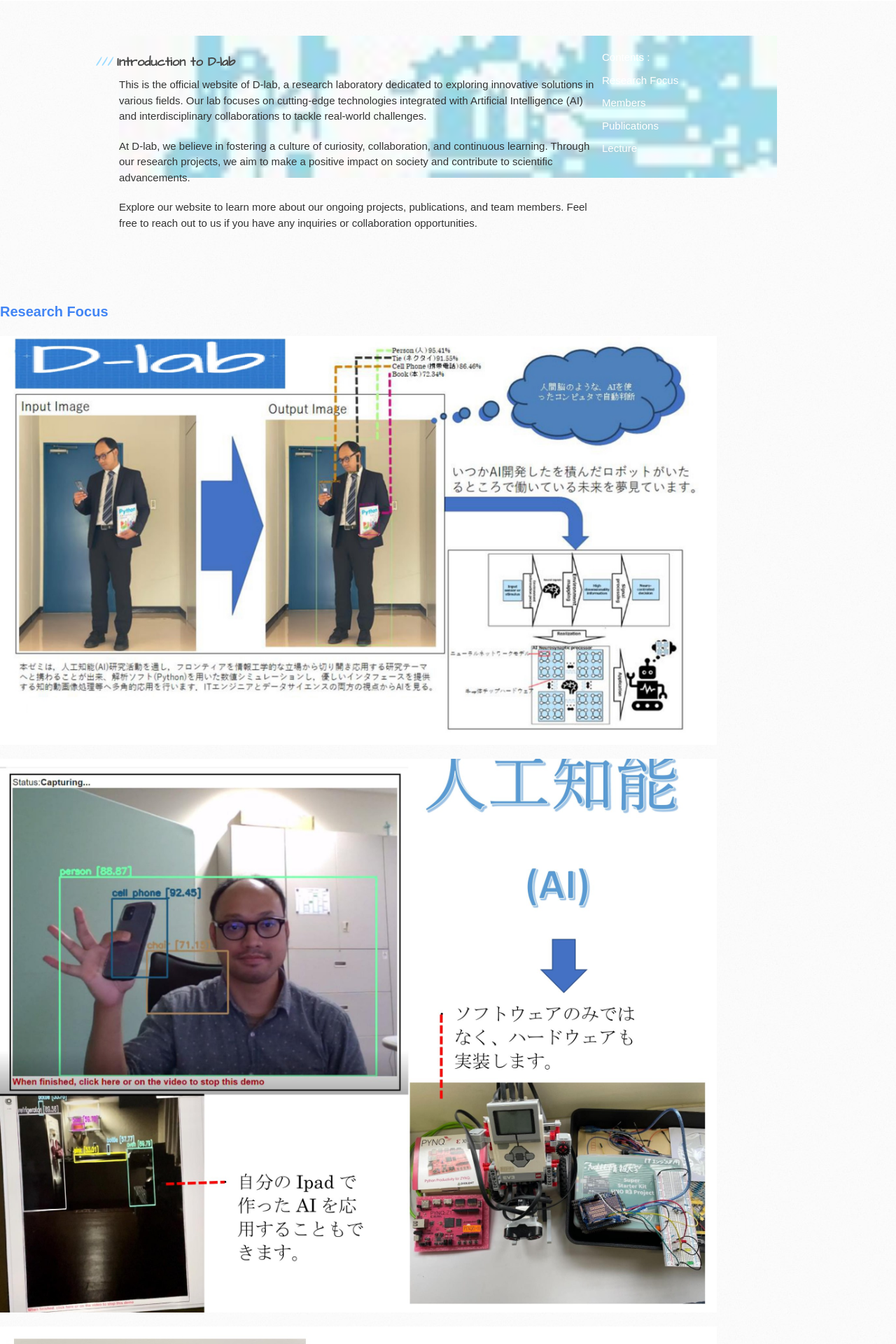
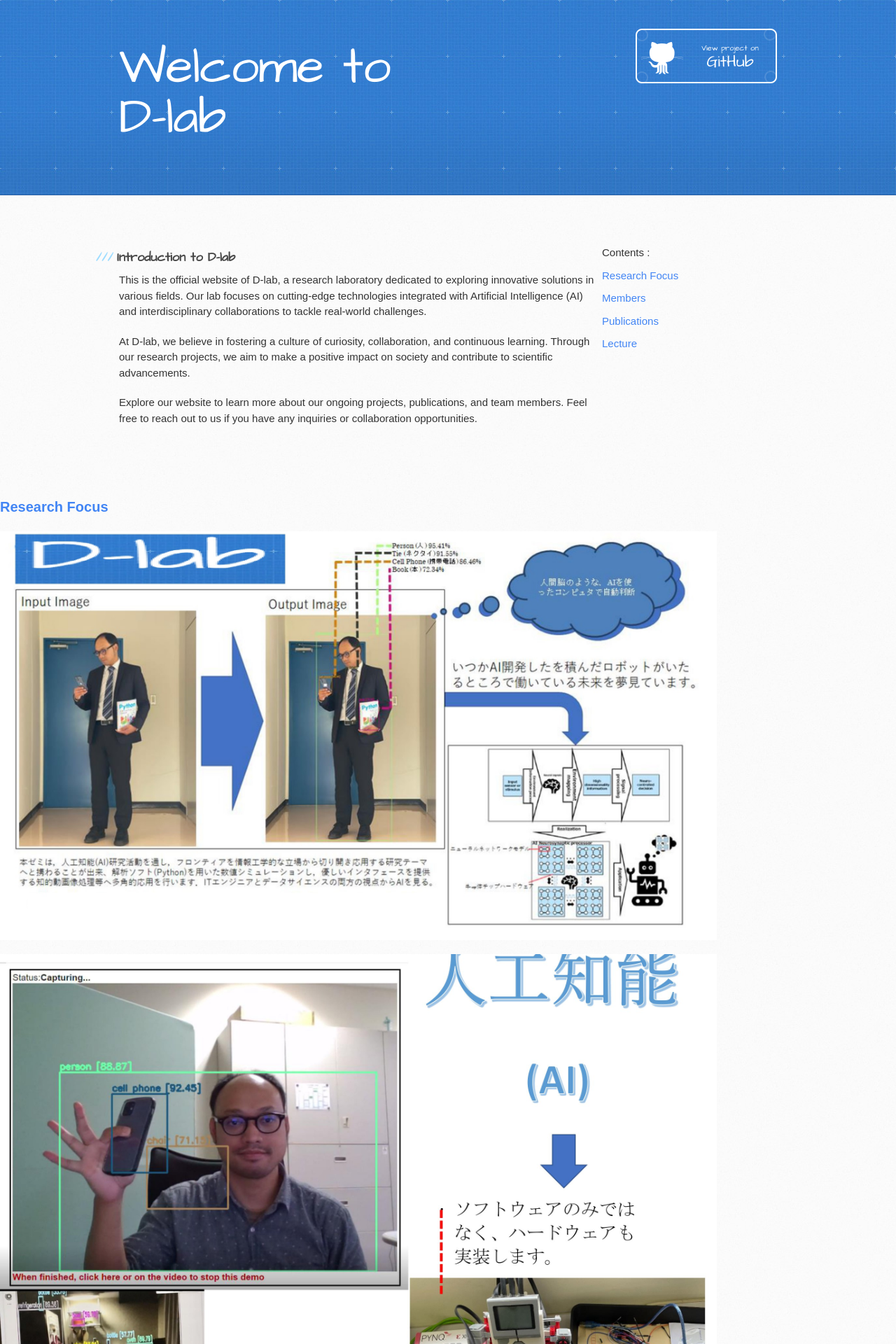
Before and after one commit to DindaPramanta/D-Lab.github.io, a Jekyll site: the page built from index.md, in a window 1280 px wide. Shown: the top 1920 px of the page at 70% size. Built offline with Jekyll 4.4.1, drawn with Linux system fonts in a browser that asks for light colours; the repository's description, which GitHub fills in, is left out.

Commit message:
Update default.html

```diff
--- a/_layouts/default.html
+++ b/_layouts/default.html
@@ -69,10 +69,6 @@
       #sidebar-navigation {
         padding: 20px;
         margin-bottom: 40px;
-        background-image: url('../assets/images/sidebar-bg.jpg');
-        background-size: cover;
-        color: #FFF;
-        background-color: transparent; /* Added to make the background transparent */
       }
 
       #sidebar-navigation ul {
@@ -83,15 +79,6 @@
 
       #sidebar-navigation ul li {
         margin-bottom: 10px;
-      }
-
-      #sidebar-navigation a {
-        color: #FFF;
-        text-decoration: none;
-      }
-
-      #sidebar-navigation a:hover {
-        text-decoration: underline;
       }
 
       footer {
@@ -108,12 +95,23 @@
         font-size: 14px;
         color: #666;
       }
-
-
     </style>
   </head>
 
   <body>
+    <header>
+      <div class="inner">
+        <a href="{{ '/' | absolute_url }}">
+          <h1>Welcome to<br>D-lab</h1>
+        </a>
+        <h2>{{ site.description | default: site.github.project_tagline }}</h2>
+        {% if site.github.is_project_page %}
+          <a href="https://dindapramanta.github.io/D-Lab.github.io/" class="button"><small>View project on</small> GitHub</a>
+        {% endif %}
+        {% if site.github.is_user_page %}
+          <a href="https://www.linkedin.com/in/dinda-pramanta-50696248/" class="button"><small>Follow me on</small> GitHub</a>
+        {% endif %}
+      </div>
     </header>
 
     <div id="content-wrapper">
@@ -131,8 +129,8 @@
             <li>Contents :</li>
             <li><a href="#section1">Research Focus</a></li>
             <li><a href="#section2">Members</a></li>
-            <li><a href="#section3">Publications</a></li>
-            <li><a href="#section4">Lecture</a></li>
+            <li><a href="#section1">Publications</a></li>
+            <li><a href="#section2">Lecture</a></li>
           </ul>
         </nav>
       </div>
@@ -144,12 +142,17 @@
     <img class="poster-image" src="{{ '/assets/images/Poster-1.jpg' | relative_url }}" alt="D-Lab Poster">
   </div>
   <div class="image-container">
+
     <img class="poster-image" src="{{ '/assets/images/Poster-2.jpg' | relative_url }}" alt="D-Lab Poster">
+
   </div>
   <div class="image-container">
+
     <img class="poster-image" src="{{ '/assets/images/Poster-3.jpg' | relative_url }}" alt="D-Lab Poster">
   </div>
 </section>
+
+
 
     <section id="section2">
       <h3>Members</h3>
@@ -167,10 +170,7 @@
     </section>
 
     <footer>
-      <p class="repo-owner">
-        <a href="https://dindapramanta.github.io/D-Lab.github.io/">D-lab home page</a> is maintained by
-        <a href="https://www.linkedin.com/in/dinda-pramanta-50696248/">Dinda Pramanta</a>.
-      </p>
+      <p class="repo-owner"><a href="https://dindapramanta.github.io/D-Lab.github.io/">D-lab home page</a> is maintained by <a href="https://www.linkedin.com/in/dinda-pramanta-50696248/">Dinda Pramanta</a>.</p>
 
       {% if site.github.is_project_page %}
         <p>This page was generated by <a href="https://pages.github.com">GitHub Pages</a>.</p>
```
Lines whose indentation alone changed are shown as unchanged.
